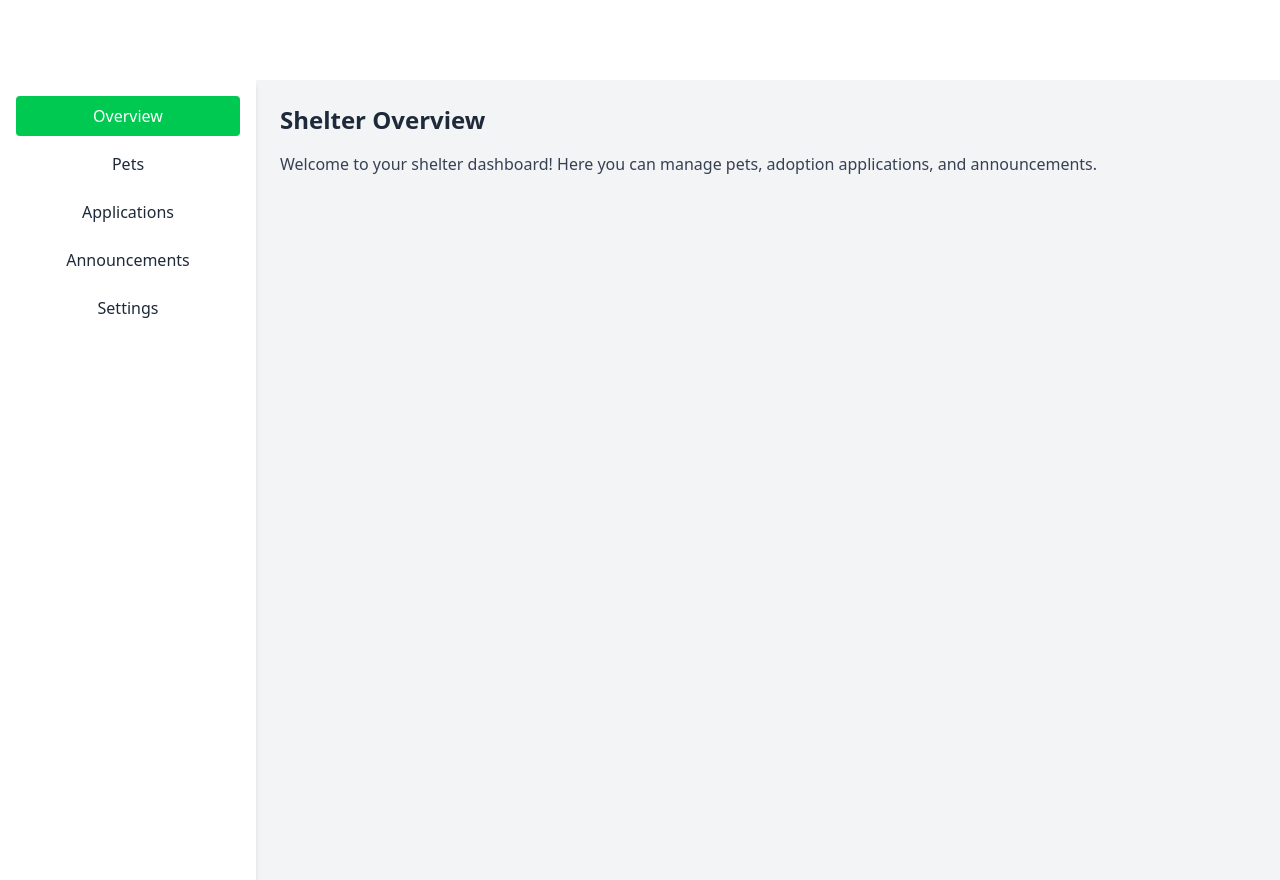
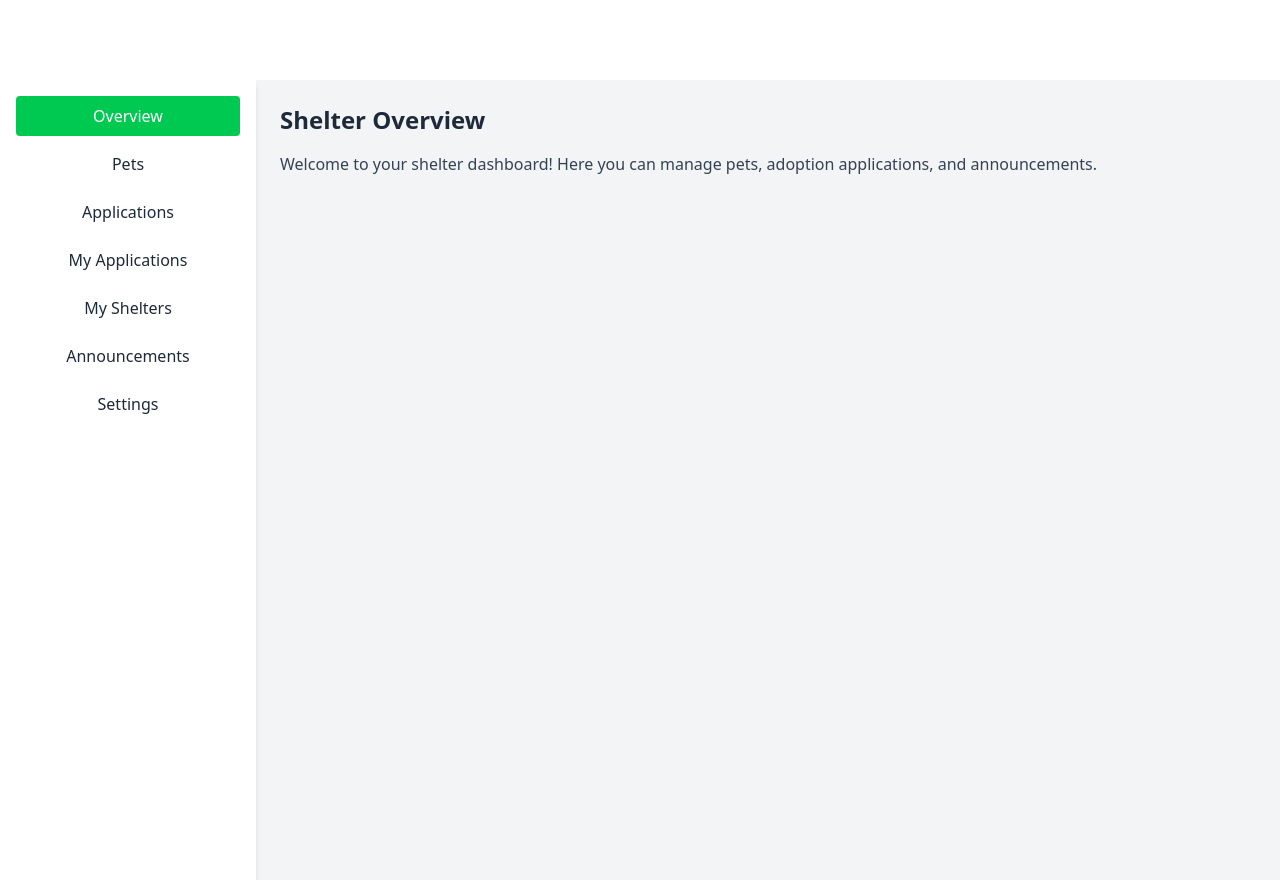
Before and after one commit to MuntasirTonoy/Happy-tails, a Next.js app: page /dashboard in a window 1280 px wide. Built offline with nearby package versions, Linux system fonts and the light colour scheme.

Commit message:
create MyApplications file and implement backend

```diff
--- a/app/api/adoptions/route.js
+++ b/app/api/adoptions/route.js
@@ -1,11 +1,25 @@
 import { connectMongoNative } from "@/lib/dbNative";
 import { NextResponse } from "next/server";
+
+export async function GET() {
+  try {
+    const db = await connectMongoNative();
+    const applications = await db.collection("applications").find({}).toArray();
+
+    return NextResponse.json({ success: true, data: applications });
+  } catch (error) {
+    console.error("Error fetching applications:", error);
+    return NextResponse.json(
+      { success: false, data: [], message: "Failed to fetch applications." },
+      { status: 500 }
+    );
+  }
+}
 
 export async function POST(request) {
   try {
     const data = await request.json();
     const db = await connectMongoNative();
-
     const result = await db.collection("applications").insertOne(data);
 
     return NextResponse.json({ success: true, message: "Application submitted successfully!" });
--- a/components/shelter/Sidebar.jsx
+++ b/components/shelter/Sidebar.jsx
@@ -31,6 +31,31 @@ export default function Sidebar({ activeTab, setActiveTab }) {
         </button>
 
         <button
+          onClick={() => setActiveTab("myApplications")}
+          className={`p-2 rounded ${
+            activeTab === "myApplications"
+              ? "bg-green-500 text-white"
+              : "hover:bg-gray-200"
+          }`}
+        >
+          My Applications
+        </button>
+
+        <button
+          onClick={() => setActiveTab("myShelters")}
+          className={`p-2 rounded ${
+            activeTab === "myShelters"
+              ? "bg-green-500 text-white"
+              : "hover:bg-gray-200"
+          }`}
+        >
+          My Shelters
+        </button>
+
+
+
+
+        <button
           onClick={() => setActiveTab("announcements")}
           className={`p-2 rounded ${
             activeTab === "announcements" ? "bg-green-500 text-white" : "hover:bg-gray-200"
```
